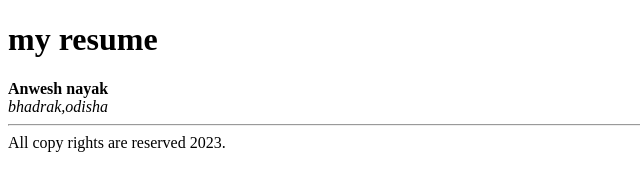
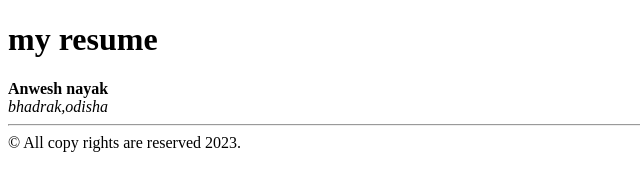
Before and after one commit to nayakanwesh/redmi, a plain HTML site: page index.html in a window 1280 px wide. Shown: the full height of the page, 0-640 px from the left. Drawn offline with Linux system fonts and the light colour scheme.

Commit message:
added coptright in footer

```diff
--- a/index.html
+++ b/index.html
@@ -14,7 +14,7 @@
         </div>
         <hr>
         <footer>
-            All copy rights are reserved 2023.
+            ©  All copy rights are reserved 2023.
         </footer>
     </main>
 </body>
```
